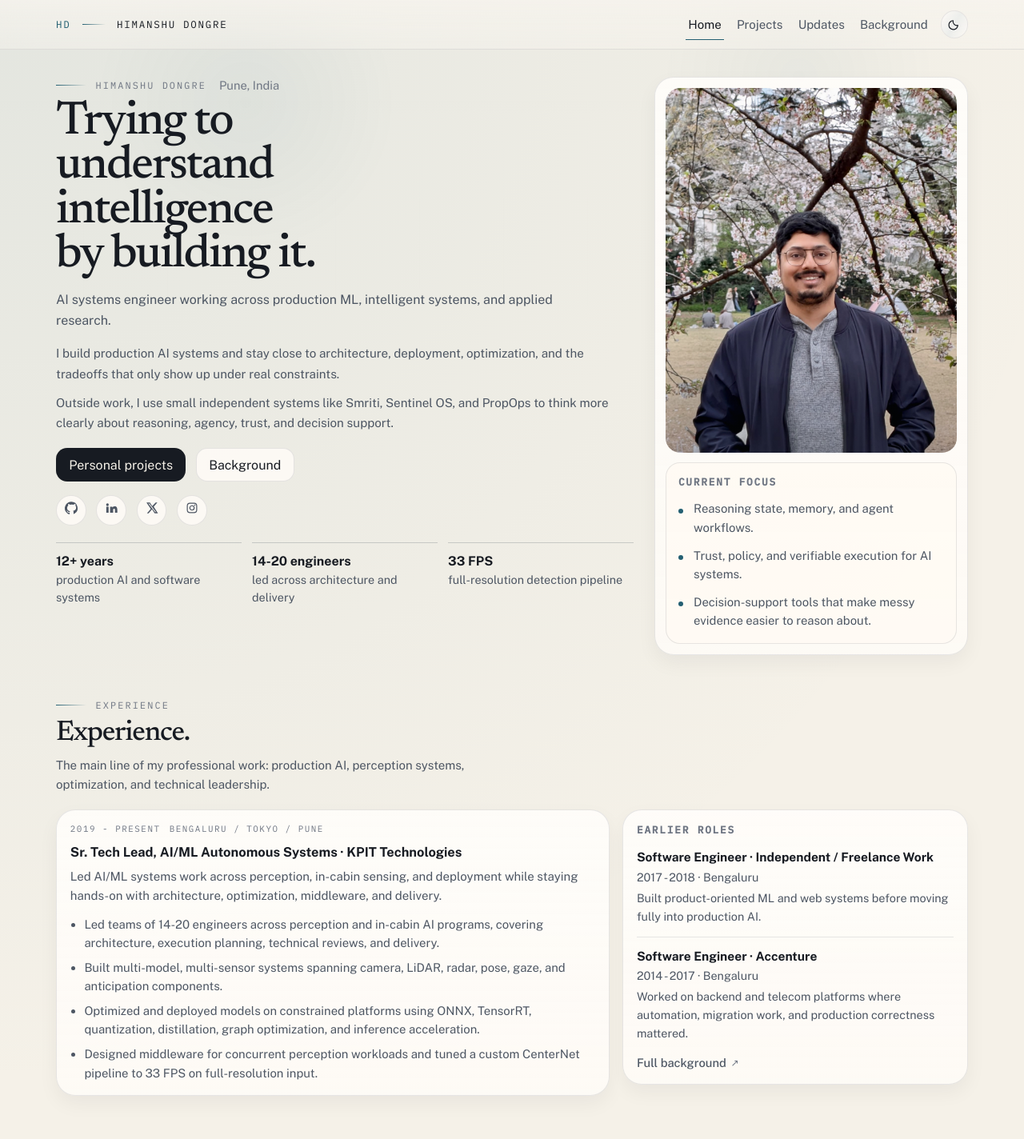
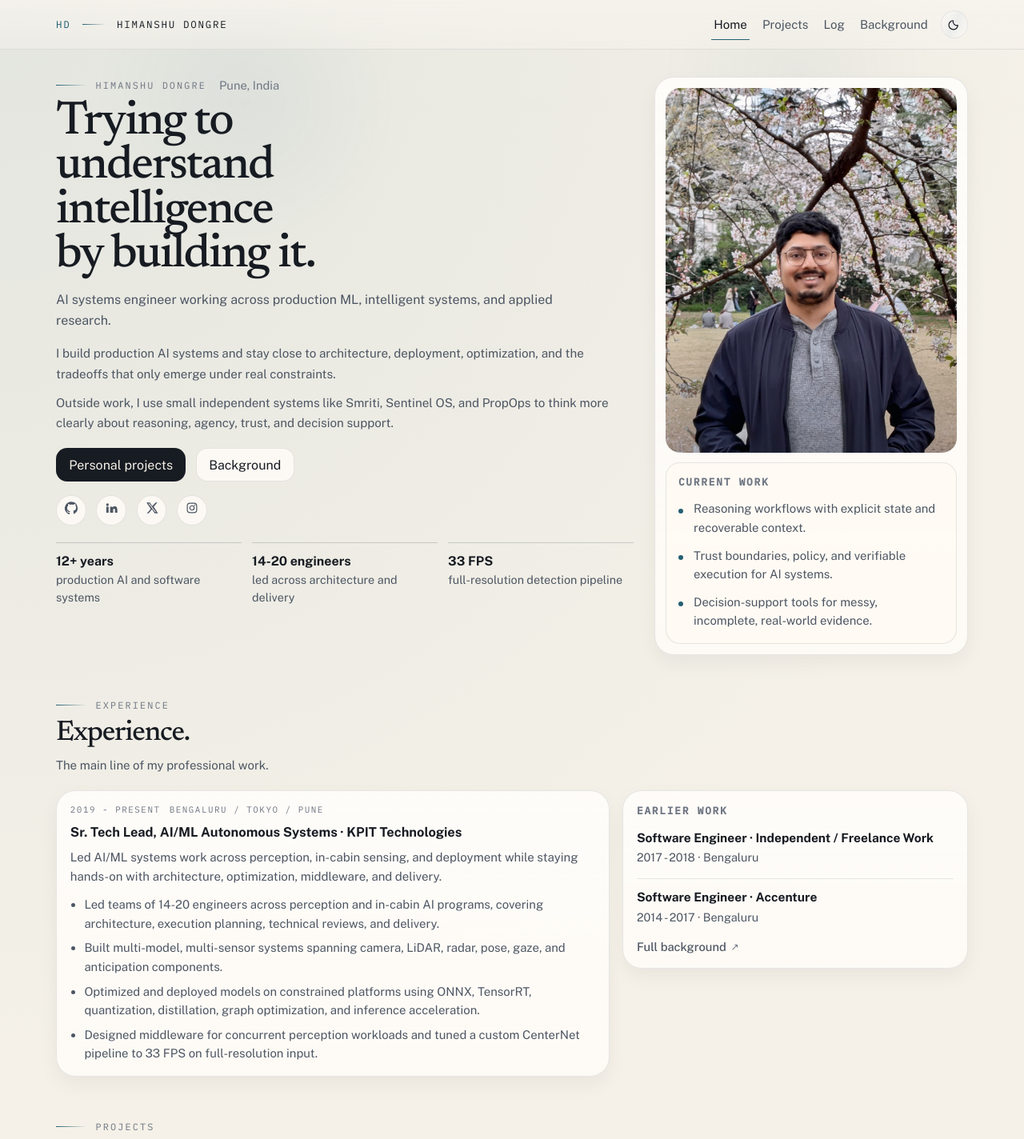
Before and after one commit to himanshudongre/himanshudongre.com, a Next.js app: page / in a window 1280 px wide. Shown: the top 1424 px of the page at 80% size. Built offline with nearby package versions, Linux system fonts and the light colour scheme.

Commit message:
Further tighten public-facing site content

```diff
--- a/app/page.tsx
+++ b/app/page.tsx
@@ -80,7 +80,7 @@ export default function Home() {
             />
           </div>
           <div className="hero__focus">
-            <h2>Current focus</h2>
+            <h2>Current work</h2>
             <ul>
               {profile.currentFocus.map((item) => (
                 <li key={item}>{item}</li>
@@ -92,7 +92,7 @@ export default function Home() {
 
       <section className="section">
         <SectionHeading
-          description="The main line of my professional work: production AI, perception systems, optimization, and technical leadership."
+          description="The main line of my professional work."
           eyebrow="Experience"
           title="Experience."
         />
@@ -118,7 +118,7 @@ export default function Home() {
           </Reveal>
 
           <Reveal className="experience-compact" delay={110}>
-            <h3>Earlier roles</h3>
+            <h3>Earlier work</h3>
             <ul className="experience-compact__list">
               {previousExperience.map((item) => (
                 <li key={`${item.company}-${item.period.start}`}>
@@ -128,7 +128,6 @@ export default function Home() {
                   <span>
                     {item.period.label} · {item.location}
                   </span>
-                  <p>{item.summary}</p>
                 </li>
               ))}
             </ul>
@@ -213,7 +212,7 @@ export default function Home() {
       <section className="section">
         <SectionHeading
           description="A short public record of releases and meaningful project changes."
-          eyebrow="Updates"
+          eyebrow="Log"
           title="Project log."
         />
         <div className="updates-grid">
@@ -254,11 +253,10 @@ export default function Home() {
           </Reveal>
 
           <Reveal className="contact-card" delay={110}>
-            <h2>Elsewhere</h2>
+            <h2>Public links</h2>
             <p>
               GitHub is the best place to start for current public work.
-              LinkedIn and X are where I usually post broader progress and
-              context.
+              LinkedIn and X carry occasional public updates and context.
             </p>
             <SocialIconLinks className="contact-card__socials" />
           </Reveal>
--- a/app/updates/page.tsx
+++ b/app/updates/page.tsx
@@ -5,7 +5,7 @@ import { UpdateCard } from "@/components/update-card";
 import { updates } from "@/content/updates";
 
 export const metadata: Metadata = {
-  title: "Updates",
+  title: "Log",
   description:
     "A short public log of releases and meaningful changes across Himanshu Dongre's current independent projects.",
 };
@@ -14,7 +14,7 @@ export default function UpdatesPage() {
   return (
     <>
       <section className="page-hero">
-        <span className="eyebrow">Updates</span>
+        <span className="eyebrow">Log</span>
         <h1 className="page-title">Project log.</h1>
         <p className="page-copy">
           A short public record of releases and meaningful changes across current independent projects.
--- a/components/site-header.tsx
+++ b/components/site-header.tsx
@@ -11,7 +11,7 @@ export function SiteHeader() {
   const links = [
     { href: "/", label: "Home" },
     { href: "/work", label: "Projects" },
-    { href: "/updates", label: "Updates" },
+    { href: "/updates", label: "Log" },
     { href: "/resume", label: "Background" },
   ];
 
--- a/content/profile.ts
+++ b/content/profile.ts
@@ -4,7 +4,7 @@ export const profile = {
   subheadline:
     "AI systems engineer working across production ML, intelligent systems, and applied research.",
   introduction: [
-    "I build production AI systems and stay close to architecture, deployment, optimization, and the tradeoffs that only show up under real constraints.",
+    "I build production AI systems and stay close to architecture, deployment, optimization, and the tradeoffs that only emerge under real constraints.",
     "Outside work, I use small independent systems like Smriti, Sentinel OS, and PropOps to think more clearly about reasoning, agency, trust, and decision support.",
   ],
   epigraph: "Building to understand. Understanding to build.",
@@ -15,9 +15,9 @@ export const profile = {
     alt: "Portrait of Himanshu Dongre under flowering branches.",
   },
   currentFocus: [
-    "Reasoning state, memory, and agent workflows.",
-    "Trust, policy, and verifiable execution for AI systems.",
-    "Decision-support tools that make messy evidence easier to reason about.",
+    "Reasoning workflows with explicit state and recoverable context.",
+    "Trust boundaries, policy, and verifiable execution for AI systems.",
+    "Decision-support tools for messy, incomplete, real-world evidence.",
   ],
   metrics: [
     { value: "12+ years", label: "production AI and software systems" },
--- a/content/updates.ts
+++ b/content/updates.ts
@@ -13,9 +13,9 @@ export const updates: UpdateEntry[] = [
   {
     date: "2026-04-07",
     kind: "Prototype",
-    title: "PropOps public prototype released.",
+    title: "PropOps: early prototype.",
     summary:
-      "An early public prototype for AI-assisted property diligence, focused on making fragmented legal and registry risk easier to read.",
+      "A narrow public prototype for property diligence, centered on gathering fragmented legal and registry signals and surfacing inconsistencies for human review.",
     links: [
       { label: "Notes", href: "/work/propops" },
       { label: "Repository", href: "https://github.com/himanshudongre/propops" },
@@ -24,9 +24,9 @@ export const updates: UpdateEntry[] = [
   {
     date: "2026-04-04",
     kind: "Release",
-    title: "Smriti public repo and demo released.",
+    title: "Smriti: public repo and demo.",
     summary:
-      "A reasoning-state system built around checkpoints, branching, and cleaner recovery from context drift across models and sessions.",
+      "Checkpointing, branching, and restoration for long-running reasoning state across sessions, tools, and model switches.",
     links: [
       { label: "Notes", href: "/work/smriti" },
       { label: "Repository", href: "https://github.com/himanshudongre/smriti" },
@@ -34,10 +34,10 @@ export const updates: UpdateEntry[] = [
   },
   {
     date: "2026-02-22",
-    kind: "Open source",
-    title: "Sentinel OS public milestone.",
+    kind: "Milestone",
+    title: "Sentinel OS: first public milestone.",
     summary:
-      "The repository captures a clearer direction for local-first policy enforcement and verifiable agent execution.",
+      "A clearer public direction for local-first policy enforcement, append-only execution history, and verifiable agent behavior.",
     links: [
       { label: "Notes", href: "/work/sentinel-os" },
       {
```
Also changed, not shown: app/resume/page.tsx (+25 -8 lines).
